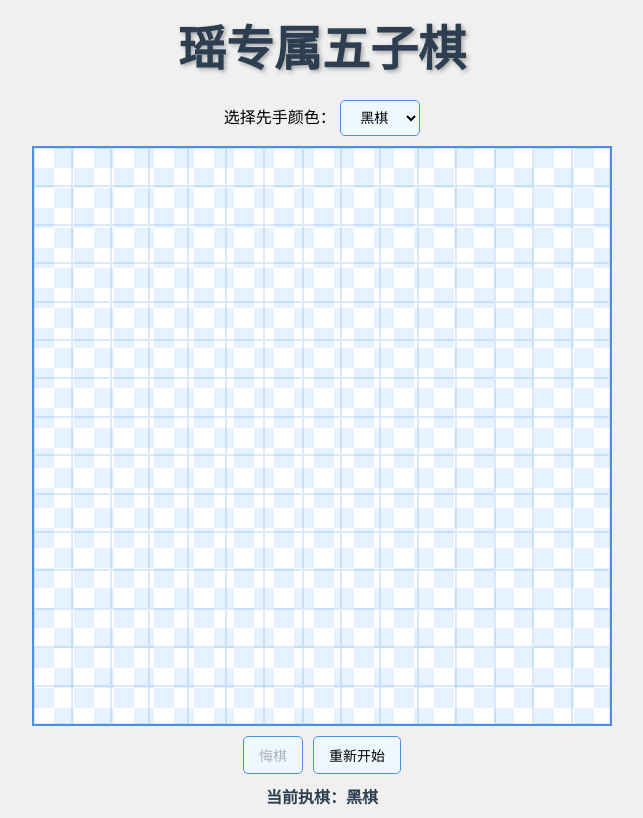
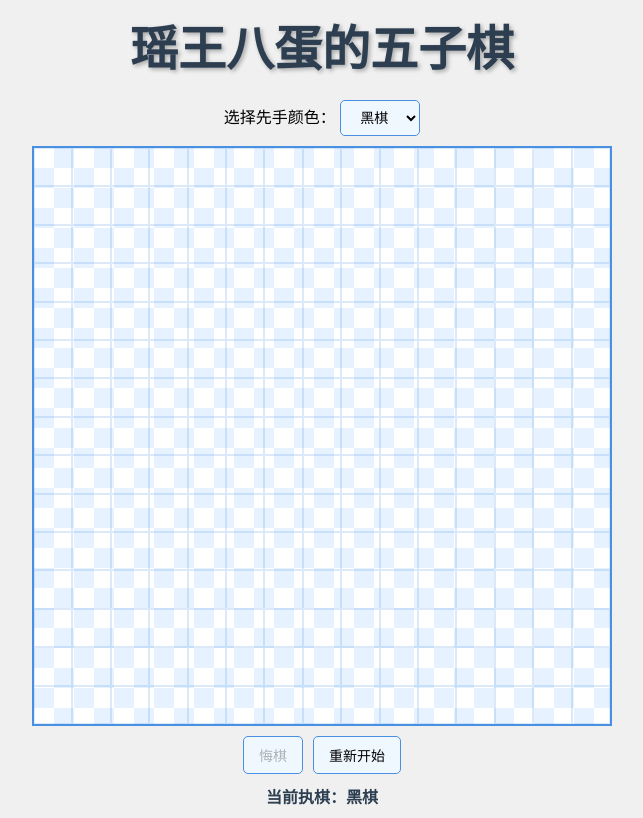
Before and after one commit to StudyDay-deep/StudyDay-deep.github.io, a plain HTML site: page index.html in a window 1280 px wide. Shown: the whole page, without its empty margins (318-961 px from the left). Drawn offline with Linux system fonts and the light colour scheme; a web font is replaced by a local one.

Commit message:
Update index.html

```diff
--- a/index.html
+++ b/index.html
@@ -3,7 +3,7 @@
 <head>
     <meta charset="UTF-8">
     <meta name="viewport" content="width=device-width, initial-scale=1.0, maximum-scale=1.0, user-scalable=no">
-    <title>瑶专属五子棋</title>
+    <title>瑶瑶王八蛋的五子棋</title>
     <style>
         @import url('https://fonts.googleapis.com/css2?family=Ma+Shan+Zheng&display=swap');
 
@@ -119,7 +119,7 @@
 </head>
 <body>
     <div id="game-container">
-        <h1 id="game-title">瑶专属五子棋</h1>
+        <h1 id="game-title">瑶王八蛋的五子棋</h1>
         <div id="start-panel">
             <label>选择先手颜色：</label>
             <select id="first-player">
```
